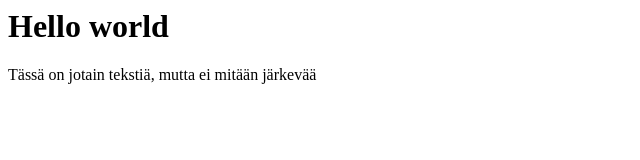
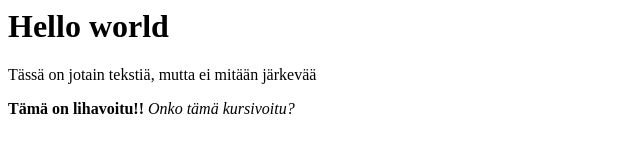
Before and after one commit to Oonuliina/demo1, a plain HTML site: page index.html in a window 1280 px wide. Shown: the whole page, without its empty margins (0-640 px from the left). Drawn offline with Linux system fonts and the light colour scheme.

Commit message:
Update index.html

```diff
--- a/index.html
+++ b/index.html
@@ -1,2 +1,4 @@
 <H1>Hello world</H1>
 <P>Tässä on jotain tekstiä, mutta ei mitään järkevää</p>
+<B>Tämä on lihavoitu!!</B>
+<I>Onko tämä kursivoitu?</I>
```
